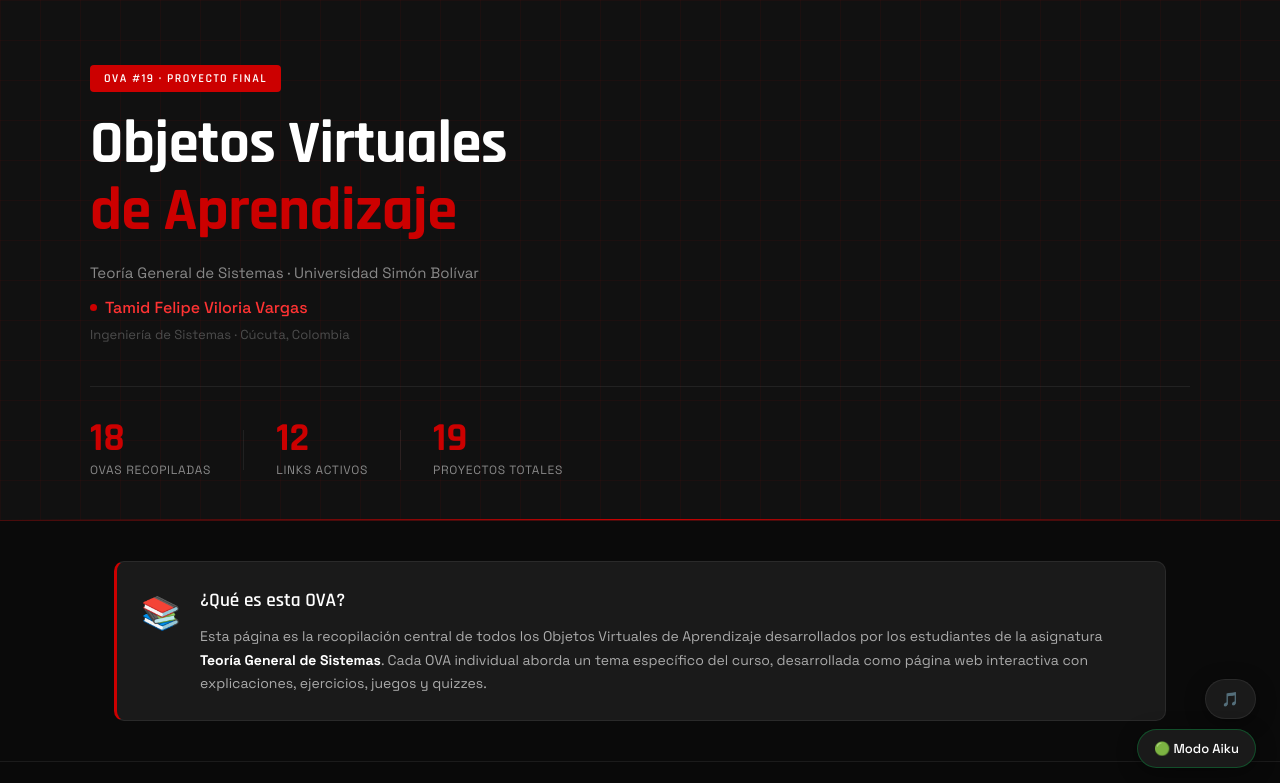
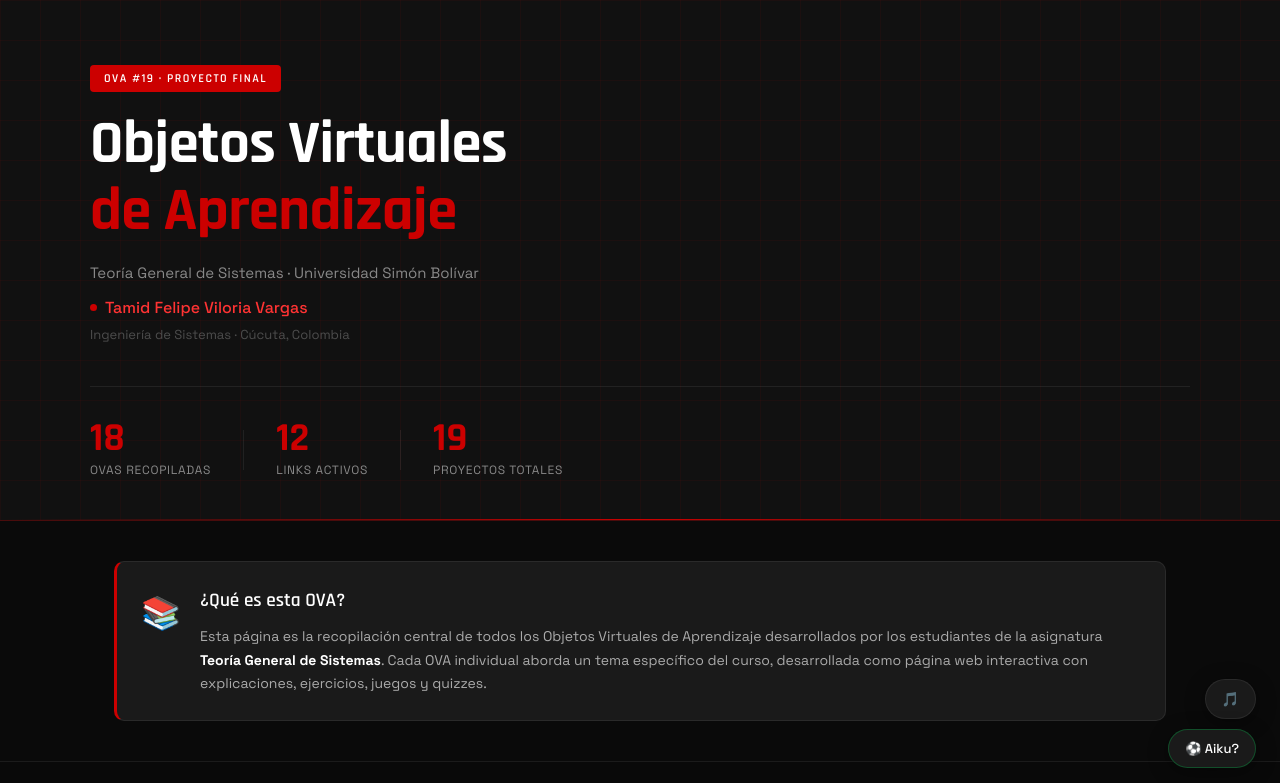
Before and after one commit to tamid555/ova-tgs, a plain HTML site: page index.html in a window 1280 px wide. Shown: the top 783 px of the page. Drawn offline with Linux system fonts and the light colour scheme.

Commit message:
Update index.html

```diff
--- a/index.html
+++ b/index.html
@@ -151,7 +151,7 @@
       🎵
     </button>
     <button class="float-btn aiku-btn" id="btn-aiku" onclick="activarTemaAiku()" title="Activar tema Oliver Aiku">
-      🟢 Modo Aiku
+      ⚽ Aiku?
     </button>
   </div>
 
```
